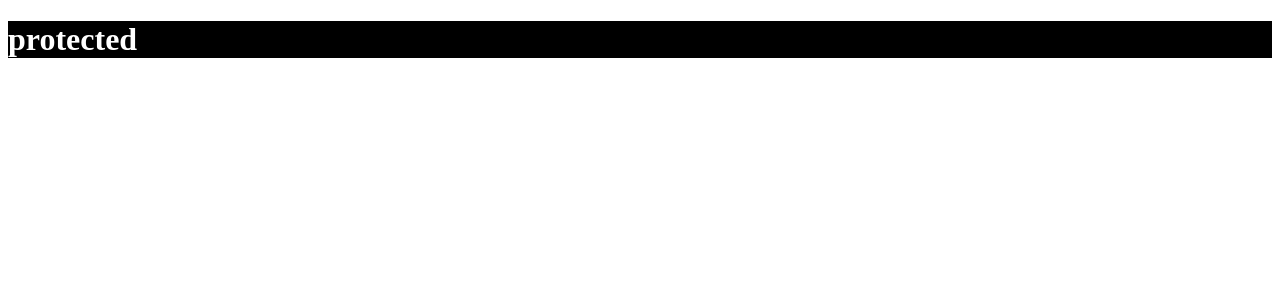
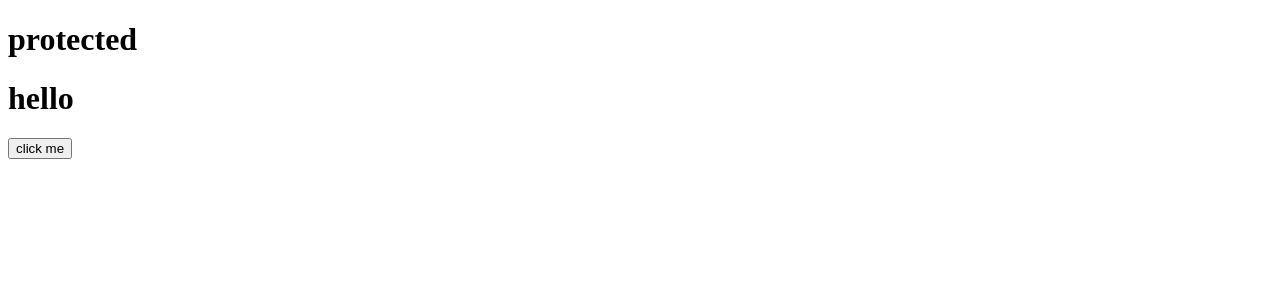
Before and after one commit to seungkum/nomad_reactjs_master_ts, a React (Create React App) app: page / in a window 1280 px wide. Shown: the top 300 px of the page. Built offline with nearby package versions, Linux system fonts and the light colour scheme.

Commit message:
#3.7 Recap (12:20)

```diff
--- a/src/App.tsx
+++ b/src/App.tsx
@@ -8,13 +8,41 @@ function App() {
     const H1 = styled.h1`
         color: ${(props) => props.theme.textColor};
     `;
+
+    interface DummyProps {
+        otherThingHere?: boolean;
+        text: string;
+    }
+
+    function Dummy({ text, otherThingHere = false }: DummyProps) {
+        return <h1>{text}</h1>;
+    }
+
+    const onClick = (event: React.FormEvent<HTMLButtonElement>) => {};
     return (
         <div className='App'>
             <Container>
                 <H1> protected</H1>
+                <Dummy text='hello' otherThingHere={true} />
+                <form action=''>
+                    <button onClick={onclick}>click me</button>
+                </form>
             </Container>
         </div>
     );
 }
 
 export default App;
+
+/**const onClick = (event:React.FormEvent<HTMLButtonElement>) => {};
+ * event : React.FromEvent(이제 어떤 Element가 이 이벤트를 발생시킬지 말하는것)
+ * 만약 이벤트가 form 내에 없다면 formEvent가 아닐거고
+ * event:React.MouseEvent<HTMLButtonElement> 마우스이벤트가되겟지
+ *
+ * 때떄로 타입스크립트에 대한설명(타입선언)이 없는 패키지를 다운 받는일이 생길텐데
+ * 만약 유명한라이브러리 타입스크립트가잇는 라이브러리를찾을꺼면 git에
+ * DefinitelyTyped라는 레포지토리 내에 있다. (하지만비추 )
+ * 그냥 시도해보라 npm i --save-dav @types/패키지명내임
+ *
+ *
+ */
--- a/src/index.tsx
+++ b/src/index.tsx
@@ -6,7 +6,7 @@ import { darkTheme, lightTheme } from "./theme";
 
 ReactDOM.render(
     <React.StrictMode>
-        <ThemeProvider theme={darkTheme}>
+        <ThemeProvider theme={lightTheme}>
             <App />
         </ThemeProvider>
     </React.StrictMode>,
```
